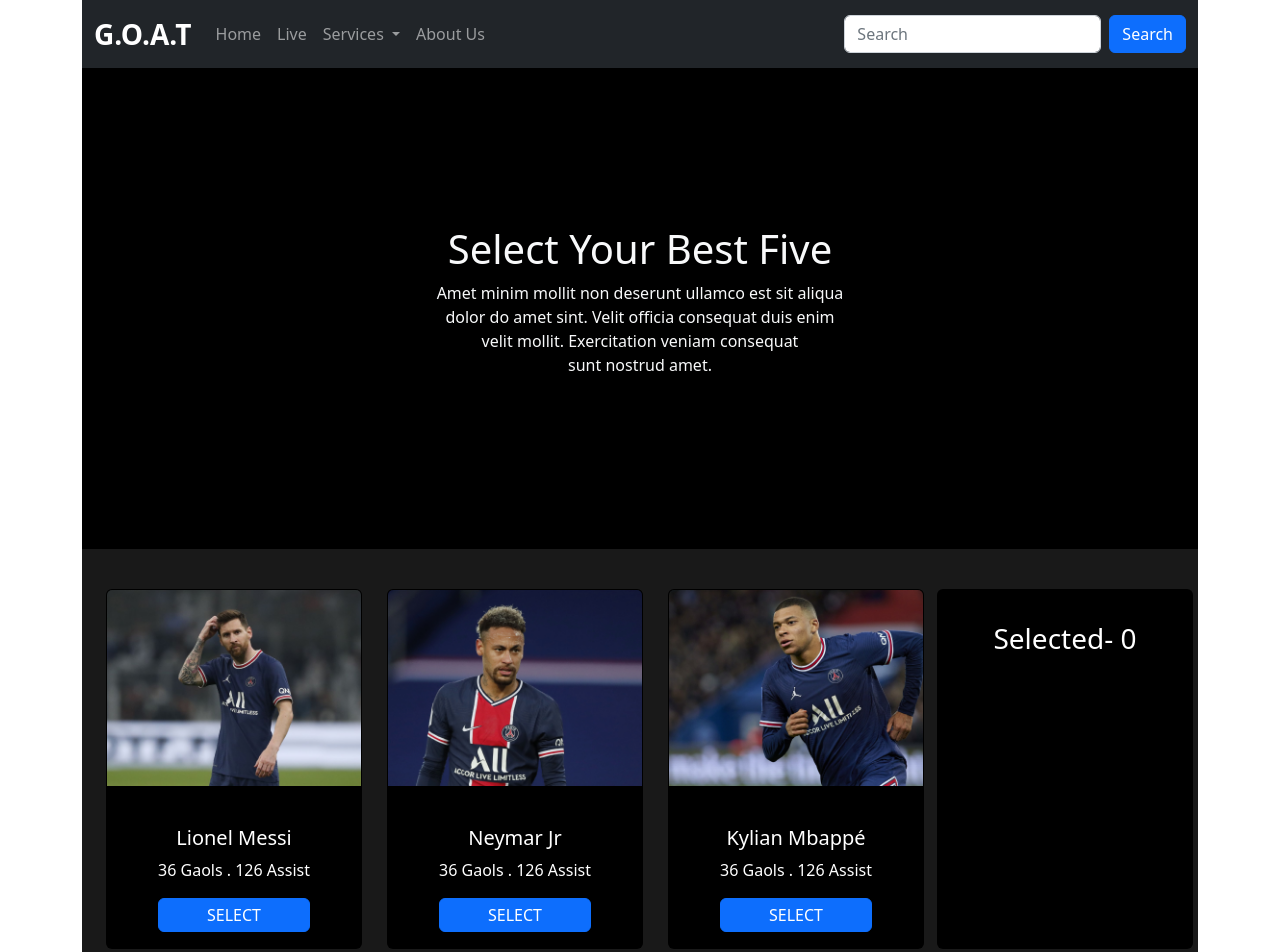
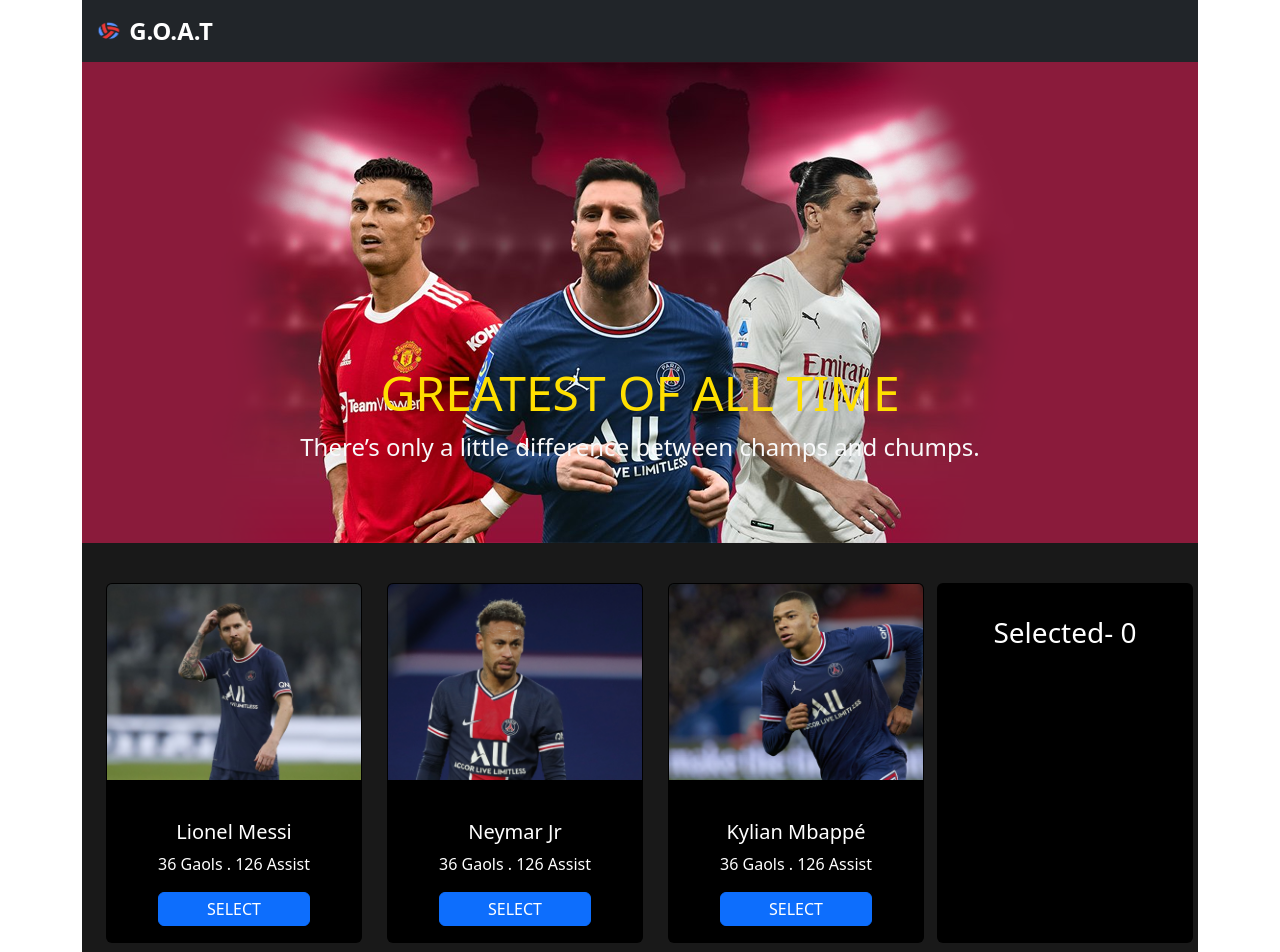
Before and after one commit to d3v-tushar/best-five-goat-DOM, a plain HTML site: page index.html in a window 1280 px wide. Shown: the top 952 px of the page. Drawn offline with nearby package versions, Linux system fonts and the light colour scheme.

Commit message:
New Banner Added

```diff
--- a/index.html
+++ b/index.html
@@ -14,50 +14,22 @@
   <body>
   <header>
         <section class="container">
-            <nav class="navbar navbar-expand-lg navbar-dark bg-dark">
-                <div class="container-fluid">
-                  <a class="navbar-brand fs-3 fw-bold" href="#">G.O.A.T</a>
-                  <button class="navbar-toggler" type="button" data-bs-toggle="collapse" data-bs-target="#navbarSupportedContent" aria-controls="navbarSupportedContent" aria-expanded="false" aria-label="Toggle navigation">
-                    <span class="navbar-toggler-icon"></span>
-                  </button>
-                  <div class="collapse navbar-collapse" id="navbarSupportedContent">
-                    <ul class="navbar-nav me-auto mb-2 mb-lg-0">
-                      <li class="nav-item">
-                        <a class="nav-link aria-current="page" href="#">Home</a>
-                      </li>
-                      <li class="nav-item">
-                        <a class="nav-link" href="#">Live</a>
-                      </li>
-                      <li class="nav-item dropdown">
-                        <a class="nav-link dropdown-toggle" href="#" role="button" data-bs-toggle="dropdown" aria-expanded="false">
-                          Services
-                        </a>
-                        <ul class="dropdown-menu">
-                          <li><a class="dropdown-item" href="#">Action</a></li>
-                          <li><a class="dropdown-item" href="#">Another action</a></li>
-                          <li><hr class="dropdown-divider"></li>
-                          <li><a class="dropdown-item" href="#">Something else here</a></li>
-                        </ul>
-                      </li>
-                      <li class="nav-item">
-                        <a class="nav-link">About Us</a>
-                      </li>
-                    </ul>
-                    <form class="d-flex" role="search">
-                      <input class="form-control me-2" type="search" placeholder="Search" aria-label="Search">
-                      <button class="btn btn-primary" type="submit">Search</button>
-                    </form>
-                  </div>
-                </div>
-            </nav>
+          <nav class="navbar bg-dark">
+            <div class="container-fluid text-center">
+              <a class="navbar-brand" href="#">
+                <img src="/images/icon.png" alt="" width="30" height="24" class="d-inline-block align-text-top">
+                <strong class="text-white fs-4">G.O.A.T</strong>
+              </a>
+            </div>
+          </nav>
         </section>
     </header>
     <main class="container">
         <section>
             <div class="container top-section text-center d-flex justify-content-center text-light align-items-center">
               <div>
-                <h1>Select Your Best Five</h1>
-              <p>Amet minim mollit non deserunt ullamco est sit aliqua <br> dolor do amet sint. Velit officia consequat duis enim <br> velit mollit. Exercitation veniam consequat <br> sunt nostrud amet.</p>
+                <h1 class="bold top-text">GREATEST OF ALL TIME</h1>
+              <p class="text-bold fs-4">There’s only a little difference between champs and chumps.</p>
               </div>
             </div>
         </section>
--- a/style.css
+++ b/style.css
@@ -1,7 +1,13 @@
 .top-section{
     width: auto;
     height: 481px;
-    background-color: black;
+    background-image: url(images/cover.png);
+}
+.top-text{
+    color: #FFDF00;
+    font-size: 3rem;
+    margin-top: 15rem;
+    outline: invert;
 }
 .player-grid{
     display: grid;
@@ -9,8 +15,6 @@
     gap: 25px;
 }
 .mid-container{
-    /* display: grid;
-    grid-template-columns: repeat(2, 1fr); */
     display: flex;
 }
 body{
```
Also changed, not shown: images/cover.png (added), images/icon.png (added).
